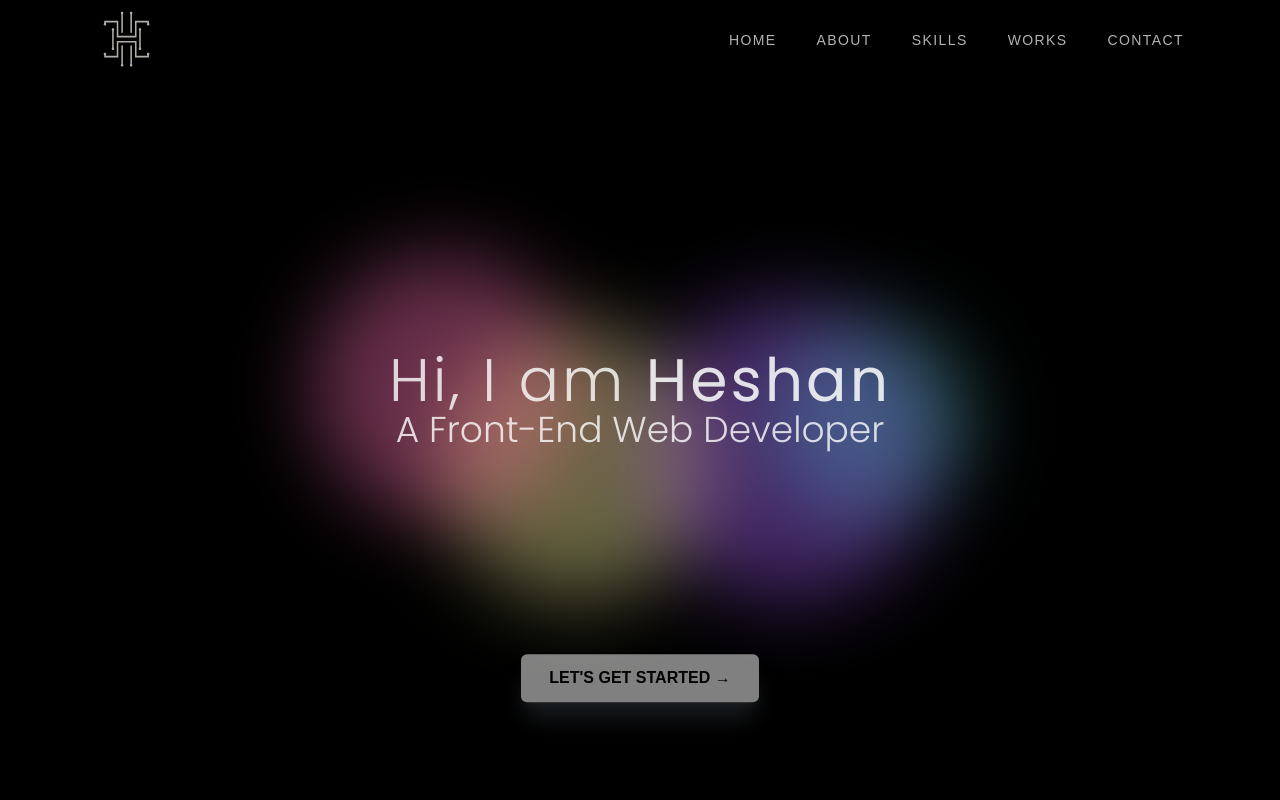
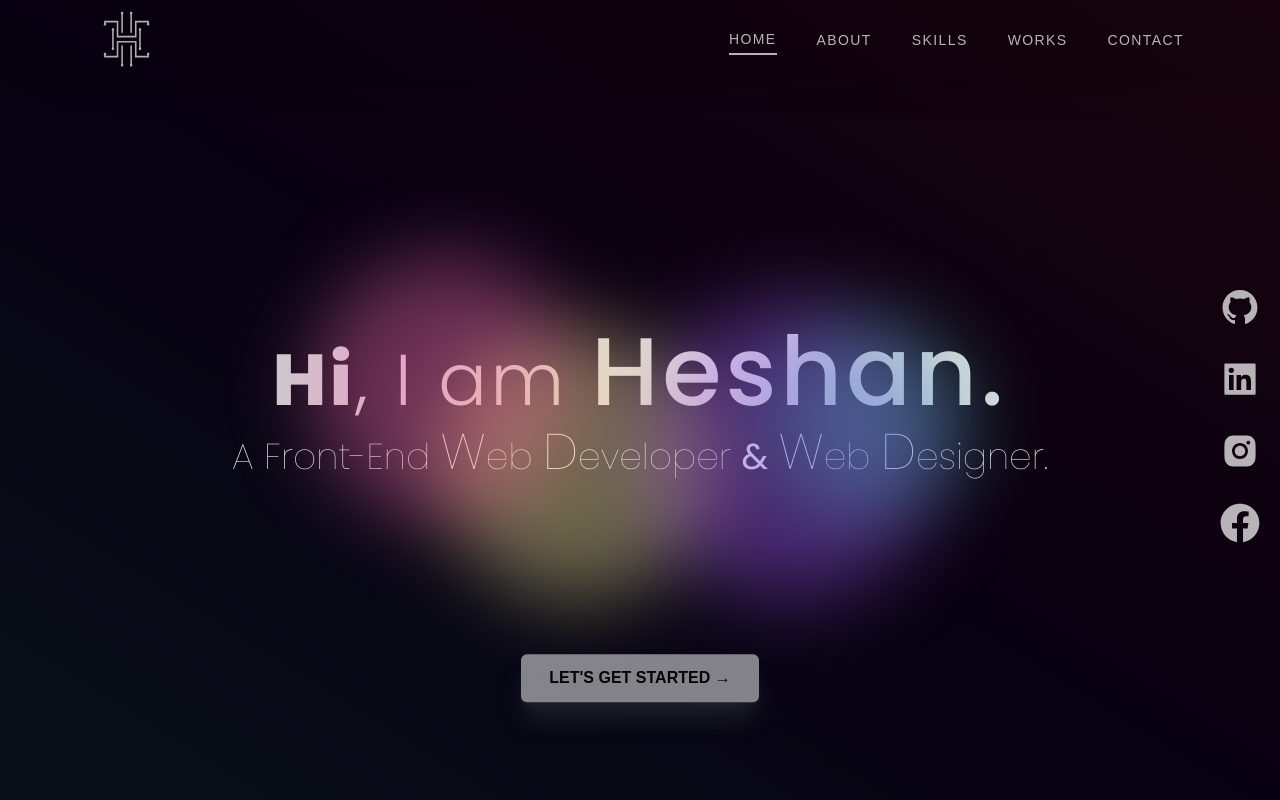
Before and after one commit to just4heshan/web_dev-portfolio, a Next.js app: page / in a window 1280 px wide. Built offline with nearby package versions, Linux system fonts and the light colour scheme; a web font is replaced by a local one.

Commit message:
side tool bar added

```diff
--- a/components/Navbar/Navbar.jsx
+++ b/components/Navbar/Navbar.jsx
@@ -17,6 +17,7 @@ const Navbar = () => {
   }
 
   return (
+    <div>
     <div className="fixed w-full h-20 shadow-xl z-50">
       <nav
         className=" w-full h-full flex justify-between items-center px-3 md:px-24 2xl:px-96.
@@ -32,7 +33,7 @@ const Navbar = () => {
         />
         <ul className="hidden md:flex justify-center items-center text-sm tracking-widest opacity-70">
           <Link exact href="/#home">
-            <li className="ml-10 py-1 uppercase hover:border-b hover:opacity-100 transition-all duration-300">
+            <li className="ml-10 py-1 uppercase md:showBorder hover:border-b hover:opacity-100 transition-all duration-300">
               Home
             </li>
           </Link>
@@ -62,7 +63,7 @@ const Navbar = () => {
         </div>
       </nav>
       <div className={isMenuDisplay ? "fixed md:hidden left-0 top-0 w-full h-screen bg-white/30 z-50 trasnsition-all duration-500" : "trasnsition-all duration-500"}>
-        <div className={isMenuDisplay ? "fixed right-0 top-0 w-[80%] sm:w-[60%] h-screen bg-slate-50 p-5 ease-in duration-500 delay-150 z-50" : "fixed right-[-100%] top-0 w-[80%] sm:w-[60%] h-screen bg-slate-50 p-5 ease-in duration-500 z-50"}>
+        <div className={isMenuDisplay ? "fixed right-0 top-0 w-[80%] sm:w-[60%] h-screen bg-white p-5 ease-in duration-500 delay-150 z-50" : "fixed right-[-100%] top-0 w-[80%] sm:w-[60%] h-screen bg-slate-50 p-5 ease-in duration-500 z-50"}>
           <div className="flex justify-between items-center">
             <Lottie
               loop
@@ -119,6 +120,8 @@ const Navbar = () => {
         </div>
       </div>
     </div>
+    <div className="fixed top-[82px] w-screen h-1 blur-sm bg-gradient-to-tr from-pink-500/70 via-orange-300 via-green-400/50 to-purple-400 bg-blend-multiply"></div>
+    </div>
   );
 };
 
--- /dev/null
+++ b/pages/About.jsx
@@ -0,0 +1,31 @@
+import React from "react";
+
+import { AiFillGithub, AiFillLinkedin, AiFillInstagram } from "react-icons/ai";
+import { FaFacebook } from "react-icons/fa";
+
+const About = () => {
+  return (
+    <div
+      id="about"
+      className="relative snap-start w-full h-full m-0 p-10 md:p-48 flex flex-col gap-5 md:gap-10 lg:flex-row justify-center items-center font-pop bg-gradient-to-tr from-pinkLight via-pinkDark via-purpleLight via-purpleMid via-purpleDark via-purpleExtraDark to-blueExtraDark to-blueDark via-blueLight via-blueExtraLight"
+    >
+      <div className="lg:flex-1 text-7xl md:text-8xl mt-0">About</div>
+      <div className=" lg:flex-2 text-2xl md:text-4xl md:text-left md:leading-[50px] md:pl-24 font-[100] text-center tracking-wider font-[200]">
+        <p>
+          I am a Web Developer & a Web Desiger and have been designed and
+          developed numourous web applications with using different
+          technologies.
+        </p>
+      </div>
+      <div className="fixed md:right-0 md:top-1/3 md:w-10 md:h-auto md:mx-5 z-[120]">
+
+        <a href="https://github.com/just4heshan"><AiFillGithub size={40} className="cursor-pointer mt-5 mb-8 text-white/70 hover:text-white transition-all duration-400 "/></a>
+        <a href="https://www.linkedin.com/in/heshan-rathnayake/"><AiFillLinkedin size={40} className="cursor-pointer mb-8 text-white/70 hover:text-white transition-all duration-400 "/></a>
+        <a href="https://www.instagram.com/just4hesh/"><AiFillInstagram size={40} className="cursor-pointer mb-8 text-white/70 hover:text-white transition-all duration-400 " /></a>
+        <a href="https://www.facebook.com/heshanravindussc/"><FaFacebook size={40} className="cursor-pointer mb-5 text-white/70 hover:text-white transition-all duration-400 " /></a>
+      </div>
+    </div>
+  );
+};
+
+export default About;
--- /dev/null
+++ b/pages/Contact.jsx
@@ -0,0 +1,11 @@
+import React from 'react'
+
+const Contact = () => {
+  return (
+    <div id='contact' className='snap-start w-full h-full m-0 p-0 md:p-auto flex justify-center items-center'>
+        <div className='w-screen h-full bg-gradient-to-b from-blueExtraLight to-blueExtraDark'></div>
+    </div>
+  )
+}
+
+export default Contact
--- a/pages/Hero.jsx
+++ b/pages/Hero.jsx
@@ -1,4 +1,5 @@
 import React from "react";
+import Link from "next/link";
 
 // import BlobAnim from "../../anim/BlobAnim";
 
@@ -6,50 +7,49 @@ const Hero = () => {
   return (
     <div
       id="home"
-      className="relative snap-start w-full h-full m-0 p-0 flex justify-center items-center z-10"
+      className="relative snap-start w-full h-full m-0 p-10 md:p-30 flex justify-center items-center"
     >
+      <div className="absolute w-full h-full top-0 left-0 m-0 p-0 z-1 bg-gradient-to-bl from-pinkLight/10 via-pinkDark/10 via-purpleLight/10 via-purpleMid/10 via-purpleDark/10 via-purpleExtraDark/10 via-blueExtraDark/10 via-blueDark/10 to-blueLight/10"></div>
       {/* Background Animation */}
 
-      <div className="absolute w-screen h-full flex items-center justify-center blur-2xl z-0 overflow-hidden">
+      <div className="absolute w-screen h-full flex items-center justify-center blur-2xl z-10 overflow-hidden">
         <div className="absolute top-[50vh] left-[50vw] w-[200px] h-[200px] bg-[#A85CF9] rounded-full mix-blend-multiply opacity-40 animate-blob animation-delay-2000"></div>
         <div className="absolute top-[40vh] right-[60vw] w-[200px] h-[200px] bg-[#FF6FB5] rounded-full mix-blend-multiply opacity-40 animate-blob animation-delay-4000"></div>
         <div className="absolute top-[50vh] right-[50vw] w-[200px] h-[200px] bg-[#FCF69C] rounded-full mix-blend-multiply opacity-40 animate-blob"></div>
         <div className="absolute top-[40vh] left-[60vw] w-[200px] h-[200px] bg-[#55D8C1] rounded-full mix-blend-multiply opacity-40 animate-blob animation-delay-6000"></div>
       </div>
 
-      <div className="relative w-[70vw] h-[80vh] flex flex-col flex-wrap gap-4 justify-center items-center">
-        <div className="center flex-col gap-0 justify-center items-center flex-wrap">
+      {/* <div className="absolute left-0 w-[100px] h-[100px] flex items-center justify-center rounded-full border-2 border-yellow-200 opacity-10 animate-circular"></div> */}
+
+      <div className="relative  w-screen h-[80vh] md:px-32 flex flex-col flex-wrap gap-4 justify-center items-center">
+        <div className="center flex-col gap-3 justify-center items-center flex-wrap">
           <h1 className="text-center tracking-wider text-white/80">
-            Hi, I am <span className="text-white/85 font-normal text-6xl">Heshan</span>
+            <span className="font-extrabold">Hi</span>, I am{" "}
+            <span className="text-white/85 font-medium text-7xl md:text-8xl">
+              Heshan.
+            </span>
           </h1>
-          <h2 className="text-center text-white/80">A Front-End Web Developer</h2>
+          <h2 className="text-center text-white/90 font-[100]">
+            A Front-End{" "}
+            <span>
+              <span className="text-[42px] md:text-[50px]">W</span>eb{" "}
+              <span className="text-[42px] md:text-[50px]">D</span>eveloper
+            </span>{" "}
+            <span className="font-normal">&</span>{" "}
+            <span className="font-[100] ">
+              <span className="text-[42px] md:text-[50px]">W</span>eb{" "}
+              <span className="text-[42px] md:text-[50px]">D</span>esigner
+            </span>
+            .
+          </h2>
         </div>
 
-        <button className="absolute bottom-4 w-50 h-12 mt-10 animate-bounce opacity-50  hover:shadow-gray-500/100 hover:opacity-70 transition duration-300">
-          <span>Let's get started &rarr;</span>
-        </button>
+        <Link href="/#about">
+          <button className="absolute z-[10] bottom-4 w-50 h-12 mt-10 animate-bounce opacity-50 hover:shadow-gray-500/100 hover:opacity-70 transition duration-300">
+            <span>Let's get started &rarr;</span>
+          </button>
+        </Link>
       </div>
-
-      {/* <BlobAnim /> */}
-
-      {/* Desc */}
-
-      {/* <div className="w-[70vw] h-[70vh] flex flex-wrap items-center justify-center leading-6 text-center">
-        <span className=" text-center tracking-wider text-8xl ">Hello, </span>
-        <div className="pl-5 font-thin text-[34px] tracking-wider flex ">
-          I'm{" "}
-          <p className="tracking-[12px] text-[48px]">
-            Heshan
-          </p>
-          , <span className="tracking-wider"> {'     '}a web developer.</span>
-        </div>
-        <p className="px-[90px] tracking-[5px]">
-          Lorem ipsum dolor sit amet consectetur adipisicing elit. Nihil commodi
-          dicta distinctio labore qui nisi consectetur et praesentium corrupti,
-          repellat ea esse in autem! Eligendi officia dicta veritatis suscipit
-          itaque!
-        </p>
-      </div> */}
     </div>
   );
 };
--- /dev/null
+++ b/pages/Works.jsx
@@ -0,0 +1,11 @@
+import React from 'react'
+
+const Works = () => {
+  return (
+    <div id='works' className='snap-start w-full h-full m-0 p-0 md:p-auto flex justify-center items-center'>
+        <div className='w-screen h-full bg-gradient-to-b from-purpleLight to-purpleExtraDark'></div>
+    </div>
+  )
+}
+
+export default Works
--- a/pages/api/_document.js
+++ b/pages/api/_document.js
@@ -3,8 +3,7 @@ import { Html, Head, Main, NextScript } from "next/document";
 export default function Document() {
   return (
     <Html>
-      <Head />
-
+      <Head></Head>
       <body>
         <Main />
         <NextScript />
--- a/pages/index.js
+++ b/pages/index.js
@@ -1,7 +1,13 @@
-import Head from 'next/head'
-import Image from 'next/image'
-import Hero from './Hero'
-import Navbar from '../components/Navbar/Navbar'
+import Head from "next/head";
+import Image from "next/image";
+
+import Navbar from "../components/Navbar/Navbar";
+import Hero from "./Hero";
+import About from "./About";
+import Skills from "./skills";
+import Works from "./Works";
+import Contact from "./Contact";
+
 
 export default function Home() {
   return (
@@ -10,21 +16,46 @@ export default function Home() {
         <title>Heshan Rathnayake | Front-End Developer</title>
         <meta name="description" content="Generated by create next app" />
         <link
-        href="https://fonts.googleapis.com/css2?family=Capriola&display=swap"
-        rel="stylesheet"
-      />
-      <link href="https://fonts.googleapis.com/css2?family=Poppins:wght@100;200;300;400;500;600;700;800&display=swap" rel="stylesheet" />
-      <link href="https://fonts.googleapis.com/css2?family=Major+Mono+Display&display=swap" rel="stylesheet" />
+          href="https://fonts.googleapis.com/css2?family=Capriola&display=swap"
+          rel="stylesheet"
+        />
+        <link
+          href="https://fonts.googleapis.com/css2?family=Poppins:wght@100;200;300;400;500;600;700;800&display=swap"
+          rel="stylesheet"
+        />
+        <link
+          href="https://fonts.googleapis.com/css2?family=Major+Mono+Display&display=swap"
+          rel="stylesheet"
+        />
       </Head>
 
       <Navbar />
-      <div className='snap-y snap-mandatory h-[100vh] w-screen overflow-y-scroll'>
+      <div className="scrollbar-hide snap-x snap-mandatory h-[100vh] w-screen overflow-y-scroll">
         <Hero />
-        <div id='about' className='snap-start bg-black-200 w-screen h-full flex items-center justify-center text-8xl'>1</div>
-        <div id='skills' className='snap-start bg-black-200 w-screen h-full flex items-center justify-center text-8xl'>2</div>
-        <div id='works' className='snap-start bg-black-200 w-screen h-full flex items-center justify-center text-8xl'>3</div>
-        <div id='contact' className='snap-start bg-black-200 w-screen h-full flex items-center justify-center text-8xl'>4</div>
+        <About />
+        <Skills />
+        <Works />
+        <Contact />
+        {/* <div id='about' className='snap-start bg-black-200 w-screen h-full flex items-center justify-center text-8xl'>1</div> */}
+        {/* <div
+          id="skills"
+          className="snap-start bg-black-200 w-screen h-full flex items-center justify-center text-8xl"
+        >
+          2
+        </div> */}
+        {/* <div
+          id="works"
+          className="snap-start bg-black-200 w-screen h-full flex items-center justify-center text-8xl"
+        >
+          3
+        </div> */}
+        {/* <div
+          id="contact"
+          className="snap-start bg-black-200 w-screen h-full flex items-center justify-center text-8xl"
+        >
+          4
+        </div> */}
       </div>
     </div>
-  )
+  );
 }
--- a/styles/globals.css
+++ b/styles/globals.css
@@ -1,3 +1,4 @@
+
 @tailwind base;
 @tailwind components;
 @tailwind utilities;
@@ -9,19 +10,19 @@
   }
 
   body {
-    @apply w-full h-screen text-[#ffffff] bg-black scrollbar-hide overflow-x-hidden
+    @apply w-full h-screen bg-black text-[#ffffff] overflow-x-hidden
   }
 
-  h1, h2, h3, h4, h5, h6, p {
+  h1, h2, h3, h4, h5, h6 {
     @apply font-light font-pop
   }
 
   h1 {
-    @apply text-5xl md:text-6xl
+    @apply text-6xl md:text-7xl
   }
 
   h2 {
-    @apply text-4xl md:text-4xl
+    @apply text-2xl md:text-4xl
   }
 
   h3 {
@@ -46,11 +47,15 @@
 
 
   button {
-    @apply flex items-center shadow-xl shadow-[#343a40] rounded-md uppercase bg-white text-black text-center font-semibold px-7 py-4 border-0
+    @apply flex items-center shadow-xl shadow-[#343a40] rounded-md uppercase bg-[#ffffff] text-black text-center font-semibold px-7 py-4 border-0
   }
 
   .center {
     @apply flex justify-center items-center
+  }
+
+  .showBorder {
+    @apply border-b-2 border-white
   }
 
 }
--- a/tailwind.config.js
+++ b/tailwind.config.js
@@ -4,6 +4,21 @@ module.exports = {
     "./components/**/*.{js,ts,jsx,tsx}",
   ],
   theme: {
+    colors: {
+      'pinkLight': '#f72585',
+      'pinkDark': '#b5179e',
+      'purpleLight': '#7209b7',
+      'purpleMid': '#560bad',
+      'purpleDark': '#480ca8',
+      'purpleExtraDark': '#3a0ca3',
+      'blueExtraDark': '#3f37c9',
+      'blueDark': '#4361ee',
+      'blueLight': '#4895ef',
+      'blueExtraLight': '#4cc9f0',
+      'black': '#000000',
+      'white': '#ffffff',
+
+    },
     fontFamily: {
       cap:['Capriola', 'sans-serif'],
       pop:['Poppins', 'sans-serif'],
@@ -12,6 +27,7 @@ module.exports = {
     extend: {
       animation: {
         blob: "blob 12s infinite",
+        circular: " circular 12s infinite",
       },
       keyframes: {
         blob: {
@@ -28,12 +44,23 @@ module.exports = {
           "100%": {
             transform: "translate(0px, 0px) scale(1)",
           }
+        },
+        circular: {
+          "0%": {
+            transform: "scale(0)"
+          },
+          "50%": {
+            transform: "scale(1)"
+          },
+          "100%": {
+            transform: "scale(0)"
+          },
         }
       }
     },
   },
   plugins: [
-    require('tailwind-scrollbar-hide')
+    require('tailwind-scrollbar-hide'),
   ],
   variants: {
     // textColor: ['responsive', 'hover', 'focus', 'group-hover'],
```
Also changed, not shown: pages/Skills.jsx (added, +11 -0 lines).
